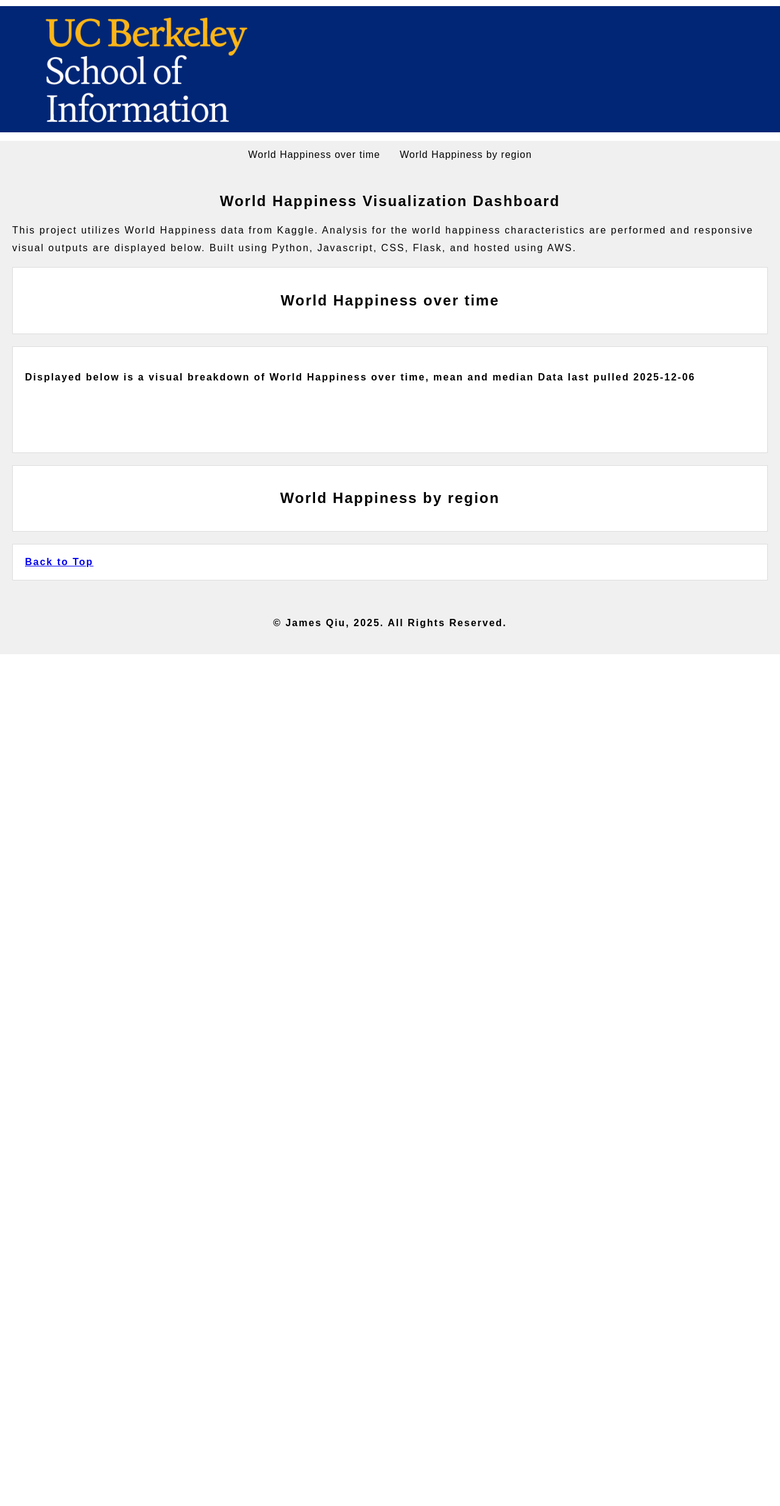
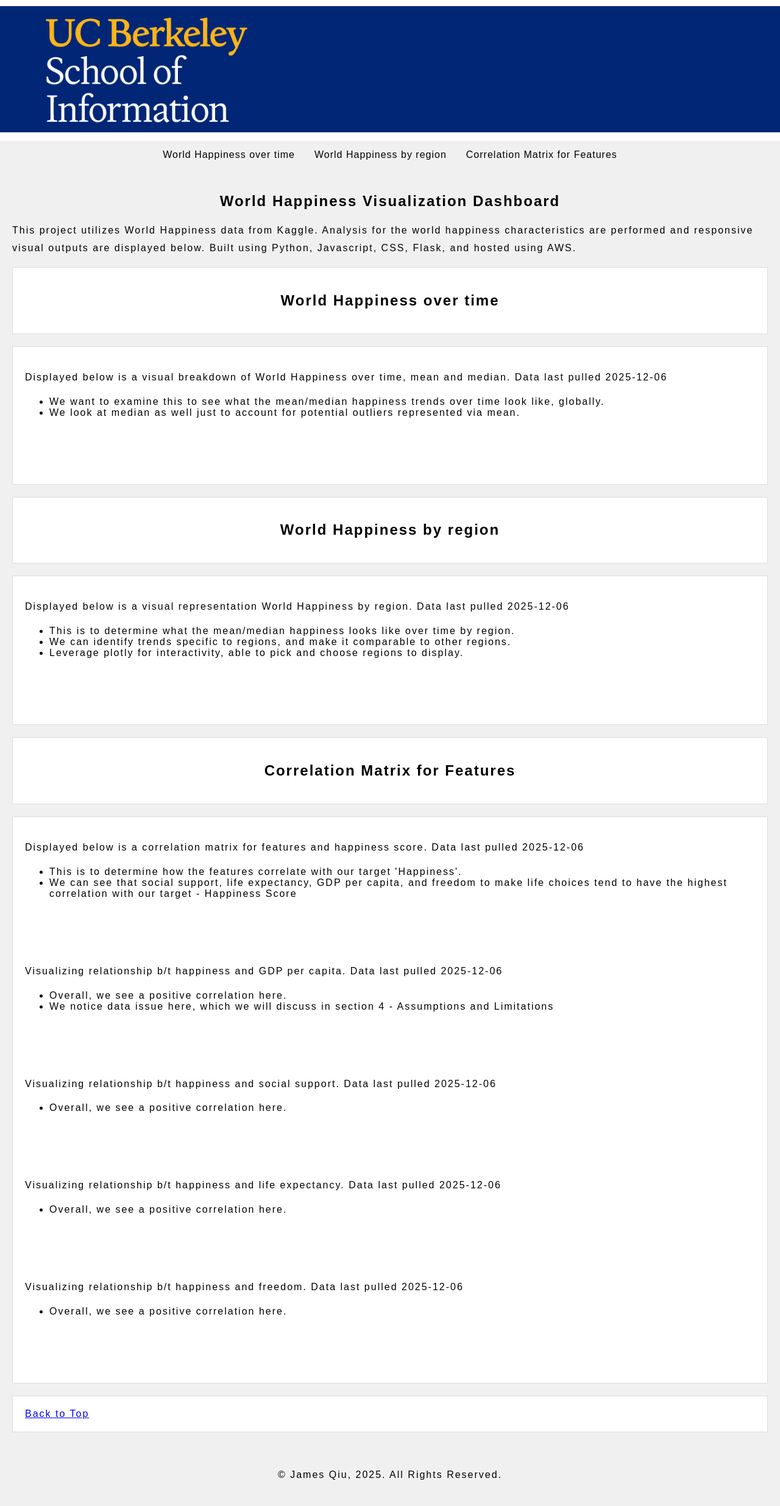
Before and after one commit to jqiu7610/20251205_world_happiness_app, a Flask app: page / in a window 1280 px wide. Shown: the whole page at 61% size. Before the commit the page ends 1073 px from the top, so only its background shows below. Run offline with Flask 3, Linux system fonts and the light colour scheme; some libraries are stand-ins or nearby versions.

Commit message:
final push

```diff
--- a/local_app/app.py
+++ b/local_app/app.py
@@ -88,11 +88,172 @@
 	fig.update_xaxes(showgrid=False)
 	fig.update_yaxes(showgrid=False)
 
-	# show
-	fig.show()
 	# make json
 	graphJSON_median_happiness = json.dumps(fig, cls=plotly.utils.PlotlyJSONEncoder)
 
+	# create plot of regional happiness
+	#----------------------------------------------------------------------------------
+	# mean
+	df_grouped = df.groupby(by=['regional_indicator', 'year']).agg({'happiness_score_new':'mean'}).sort_values(by='year', ascending=True).reset_index()
+
+	# plot
+	fig = px.line(
+	    df_grouped,
+	    x='year',
+	    y='happiness_score_new',
+	    color='regional_indicator',
+	    title='Mean Happiness Scores Over Time by Region',
+	    width=1000,
+	    height=500
+	)
+
+	# remove grid
+	fig.update_xaxes(showgrid=False)
+	fig.update_yaxes(showgrid=False)
+
+	# make json
+	graphJSON_mean_region = json.dumps(fig, cls=plotly.utils.PlotlyJSONEncoder)
+
+	#----------------------------------------------------------------------------------
+	# median
+	df_grouped = df.groupby(by=['regional_indicator', 'year']).agg({'happiness_score_new':'median'}).sort_values(by='year', ascending=True).reset_index()
+
+	# plot
+	fig = px.line(
+	    df_grouped,
+	    x='year',
+	    y='happiness_score_new',
+	    color='regional_indicator',
+	    title='Median Happiness Scores Over Time by Region',
+	    width=1000,
+	    height=500
+	)
+
+	# remove grid
+	fig.update_xaxes(showgrid=False)
+	fig.update_yaxes(showgrid=False)
+
+	# make json
+	graphJSON_median_region = json.dumps(fig, cls=plotly.utils.PlotlyJSONEncoder)
+
+	#----------------------------------------------------------------------------------
+	# correlation matrix
+	# select numeric columns related to happiness
+	numeric_cols = [
+	    'happiness_score_new',
+	    'gdp_per_capita',
+	    'social_support',
+	    'healthy_life_expectancy',
+	    'freedom_to_make_life_choices',
+	    'generosity',
+	    'perceptions_of_corruption'
+	]
+
+	# compute correlation matrix
+	corr = df[numeric_cols].corr()
+
+	# plotly heatmap
+	fig = px.imshow(
+	    corr,
+	    text_auto=True,
+	    color_continuous_scale='RdBu_r',
+	    zmin=-1,
+	    zmax=1,
+	    aspect='auto'
+	)
+
+	fig.update_layout(
+	    title='Correlation Matrix of Happiness and Key Socioeconomic Variables',
+	    width=900,
+	    height=600
+	)
+
+	# make json
+	graphJSON_corr = json.dumps(fig, cls=plotly.utils.PlotlyJSONEncoder)
+
+	#----------------------------------------------------------------------------------
+	# GDP vs happiness
+	fig = px.scatter(
+	    df,
+	    x='gdp_per_capita',
+	    y='happiness_score_new',
+	    opacity=0.4,
+	    title='GDP per capita vs Happiness (Global)',
+	)
+
+	fig.update_layout(
+	    xaxis_title='GDP per capita',
+	    yaxis_title='Happiness Score',
+	)
+
+	fig.update_xaxes(showgrid=True, gridwidth=0.5)
+	fig.update_yaxes(showgrid=True, gridwidth=0.5)
+
+	# make json
+	graphJSON_gdp_v_target = json.dumps(fig, cls=plotly.utils.PlotlyJSONEncoder)
+
+	#----------------------------------------------------------------------------------
+	# social vs happiness
+	fig = px.scatter(
+	    df,
+	    x='social_support',
+	    y='happiness_score_new',
+	    opacity=0.4,
+	    title='Social Support vs Happiness (Global)',
+	)
+
+	fig.update_layout(
+	    xaxis_title='Social Support',
+	    yaxis_title='Happiness Score',
+	)
+
+	fig.update_xaxes(showgrid=True, gridwidth=0.5)
+	fig.update_yaxes(showgrid=True, gridwidth=0.5)
+
+	# make json
+	graphJSON_social_v_target = json.dumps(fig, cls=plotly.utils.PlotlyJSONEncoder)
+
+	#----------------------------------------------------------------------------------
+	# life vs happiness
+	fig = px.scatter(
+	    df,
+	    x='healthy_life_expectancy',
+	    y='happiness_score_new',
+	    opacity=0.4,
+	    title='Healthy Life Expectancy vs Happiness (Global)'
+	)
+
+	fig.update_layout(
+	    xaxis_title='Healthy Life Expectancy',
+	    yaxis_title='Happiness Score'
+	)
+
+	fig.update_xaxes(showgrid=True, gridwidth=0.5)
+	fig.update_yaxes(showgrid=True, gridwidth=0.5)
+
+
+	# make json
+	graphJSON_life_v_target = json.dumps(fig, cls=plotly.utils.PlotlyJSONEncoder)
+
+	#----------------------------------------------------------------------------------
+	# freedom vs happiness
+	fig = px.scatter(
+	    df,
+	    x='freedom_to_make_life_choices',
+	    y='happiness_score_new',
+	    opacity=0.4,
+	    title='Freedom vs Happiness (Global)',
+	)
+
+	fig.update_layout(
+	    xaxis_title='Freedom',
+	    yaxis_title='Happiness Score',
+	    xaxis=dict(showgrid=True, gridwidth=0.5),
+	    yaxis=dict(showgrid=True, gridwidth=0.5),
+	)
+
+	# make json
+	graphJSON_freedom_v_target = json.dumps(fig, cls=plotly.utils.PlotlyJSONEncoder)
 	#################################################################################
 	# SHOW HOME PAGE
 	#################################################################################
@@ -103,6 +264,13 @@
 		# df_happiness_cleaned=df_happiness_cleaned,
 		graphJSON_mean_happiness=graphJSON_mean_happiness,
 		graphJSON_median_happiness=graphJSON_median_happiness,
+		graphJSON_mean_region=graphJSON_mean_region,
+		graphJSON_median_region=graphJSON_median_region,
+		graphJSON_corr=graphJSON_corr,
+		graphJSON_gdp_v_target=graphJSON_gdp_v_target,
+		graphJSON_social_v_target=graphJSON_social_v_target,
+		graphJSON_freedom_v_target=graphJSON_freedom_v_target,
+		graphJSON_life_v_target=graphJSON_life_v_target,
 
 	)
 
--- a/local_app/templates/index.html
+++ b/local_app/templates/index.html
@@ -20,6 +20,7 @@
 	<div id="Top-of-Page" class="navbar">
 		<a href="#World Happiness over time">World Happiness over time</a>
 		<a href="#World Happiness by region">World Happiness by region</a>
+		<a href="#Correlation Matrix for Features">Correlation Matrix for Features</a>
 	</div>
 
 	<div class="container">
@@ -35,34 +36,93 @@
 		</section>
 
 		<section id="World Happiness over time" class="section">
-			<p><b>Displayed below is a visual breakdown of World Happiness over time, mean and median Data last pulled {{date_format}}<b></p>
+			<p>Displayed below is a visual breakdown of World Happiness over time, mean and median. Data last pulled {{date_format}}</p>
+			<ul>
+				<li>We want to examine this to see what the mean/median happiness trends over time look like, globally.</li>
+				<li>We look at median as well just to account for potential outliers represented via mean.</li>
+			</ul>
             <div id='graphJSON_mean_happiness' class='chart'></div>
             <div id='graphJSON_median_happiness' class='chart'></div>
 			<br>
 			<br>
 			<br>
 			<br>
-
-
-
 		</section>
 
 		<section id="World Happiness by region" class="section">
 			<h2>World Happiness by region</h2>
 		</section>
 
-<!-- 		<section id="World Happiness by region" class="section">
+		<section id="World Happiness by region" class="section">
 
             <p>Displayed below is a visual representation World Happiness by region. Data last pulled {{date_format}}</p>
-            <div id='graphJSON_loan_tiers' class='chart'></div>
-
+			<ul>
+				<li>This is to determine what the mean/median happiness looks like over time by region.</li>
+				<li>We can identify trends specific to regions, and make it comparable to other regions.</li>
+				<li>Leverage plotly for interactivity, able to pick and choose regions to display.</li>
+			</ul>
+            <div id='graphJSON_mean_region' class='chart'></div>
+            <div id='graphJSON_median_region' class='chart'></div>
 			<br>
 			<br>
 			<br>
 			<br>
+		</section>
+
+		<section id="Correlation Matrix for Features" class="section">
+			<h2>Correlation Matrix for Features</h2>
+		</section>
+
+		<section id="Correlation Matrix for Features" class="section">
+
+            <p>Displayed below is a correlation matrix for features and happiness score. Data last pulled {{date_format}}</p>
+			<ul>
+				<li>This is to determine how the features correlate with our target 'Happiness'.</li>
+				<li>We can see that social support, life expectancy, GDP per capita, and freedom to make life choices tend to have the highest correlation with our target - Happiness Score</li>
+			</ul>
+            <div id='graphJSON_corr' class='chart'></div>
 			<br>
-
-		</section> -->
+			<br>
+			<br>
+			<br>
+            <p>Visualizing relationship b/t happiness and GDP per capita. Data last pulled {{date_format}}</p>
+			<ul>
+				<li>Overall, we see a positive correlation here.</li>
+				<li>We notice data issue here, which we will discuss in section 4 - Assumptions and Limitations</li>
+			</ul>
+            <div id='graphJSON_gdp_v_target' class='chart'></div>
+			<br>
+			<br>
+			<br>
+			<br>
+            <p>Visualizing relationship b/t happiness and social support. Data last pulled {{date_format}}</p>
+			<ul>
+				<li>Overall, we see a positive correlation here.</li>
+			</ul>
+            <div id='graphJSON_social_v_target' class='chart'></div>
+			<br>
+			<br>
+			<br>
+			<br>
+            <p>Visualizing relationship b/t happiness and life expectancy. Data last pulled {{date_format}}</p>
+			<ul>
+				<li>Overall, we see a positive correlation here.</li>
+			</ul>
+            <div id='graphJSON_life_v_target' class='chart'></div>
+			<br>
+			<br>
+			<br>
+			<br>
+            <p>Visualizing relationship b/t happiness and freedom. Data last pulled {{date_format}}</p>
+			<ul>
+				<li>Overall, we see a positive correlation here.</li>
+			</ul>
+            <div id='graphJSON_freedom_v_target' class='chart'></div>
+			<br>
+			<br>
+			<br>
+			<br>
+		</section>
 
 		<section id="Bottom-of-Page" class="section">
 			<a href="#Top-of-Page">Back to Top</a>
@@ -114,16 +174,127 @@
 		});
 	}
 
+	var graphs = {{graphJSON_mean_region | safe}};
+	Plotly.plot('graphJSON_mean_region',graphs,{});
+	function resizePlot_3() {
+		var plot = document.getElementById('graphJSON_mean_region');
+		var width = plot.offsetWidth;
+		var height = plot.offsetHeight;
+
+		// Update the plot layout based on the new width and height
+		Plotly.relayout(plot, {
+			width: width,
+			height: height
+		});
+	}
+
+	var graphs = {{graphJSON_median_region | safe}};
+	Plotly.plot('graphJSON_median_region',graphs,{});
+	function resizePlot_4() {
+		var plot = document.getElementById('graphJSON_median_region');
+		var width = plot.offsetWidth;
+		var height = plot.offsetHeight;
+
+		// Update the plot layout based on the new width and height
+		Plotly.relayout(plot, {
+			width: width,
+			height: height
+		});
+	}
+
+	var graphs = {{graphJSON_corr | safe}};
+	Plotly.plot('graphJSON_corr',graphs,{});
+	function resizePlot_5() {
+		var plot = document.getElementById('graphJSON_corr');
+		var width = plot.offsetWidth;
+		var height = plot.offsetHeight;
+
+		// Update the plot layout based on the new width and height
+		Plotly.relayout(plot, {
+			width: width,
+			height: height
+		});
+	}
+
+	var graphs = {{graphJSON_gdp_v_target | safe}};
+	Plotly.plot('graphJSON_gdp_v_target',graphs,{});
+	function resizePlot_6() {
+		var plot = document.getElementById('graphJSON_gdp_v_target');
+		var width = plot.offsetWidth;
+		var height = plot.offsetHeight;
+
+		// Update the plot layout based on the new width and height
+		Plotly.relayout(plot, {
+			width: width,
+			height: height
+		});
+	}
+
+	var graphs = {{graphJSON_social_v_target | safe}};
+	Plotly.plot('graphJSON_social_v_target',graphs,{});
+	function resizePlot_7() {
+		var plot = document.getElementById('graphJSON_social_v_target');
+		var width = plot.offsetWidth;
+		var height = plot.offsetHeight;
+
+		// Update the plot layout based on the new width and height
+		Plotly.relayout(plot, {
+			width: width,
+			height: height
+		});
+	}
+
+	var graphs = {{graphJSON_life_v_target | safe}};
+	Plotly.plot('graphJSON_life_v_target',graphs,{});
+	function resizePlot_8() {
+		var plot = document.getElementById('graphJSON_life_v_target');
+		var width = plot.offsetWidth;
+		var height = plot.offsetHeight;
+
+		// Update the plot layout based on the new width and height
+		Plotly.relayout(plot, {
+			width: width,
+			height: height
+		});
+	}
+
+	var graphs = {{graphJSON_freedom_v_target | safe}};
+	Plotly.plot('graphJSON_freedom_v_target',graphs,{});
+	function resizePlot_9() {
+		var plot = document.getElementById('graphJSON_freedom_v_target');
+		var width = plot.offsetWidth;
+		var height = plot.offsetHeight;
+
+		// Update the plot layout based on the new width and height
+		Plotly.relayout(plot, {
+			width: width,
+			height: height
+		});
+	}
 	// Event listener for window resize
 	window.addEventListener('resize', function() {
 		resizePlot_1();
 		resizePlot_2();
+		resizePlot_3();
+		resizePlot_4();
+		resizePlot_5();
+		resizePlot_6();
+		resizePlot_7();
+		resizePlot_8();
+		resizePlot_9();
 	});
 
 	// Initial resizing of the plot on page load
 	window.addEventListener('load', function() {
 		resizePlot_1();
 		resizePlot_2();
+		resizePlot_3();
+		resizePlot_4();
+		resizePlot_5();
+		resizePlot_6();
+		resizePlot_7();
+		resizePlot_8();
+		resizePlot_9();
 	});
 
 </script>
```
